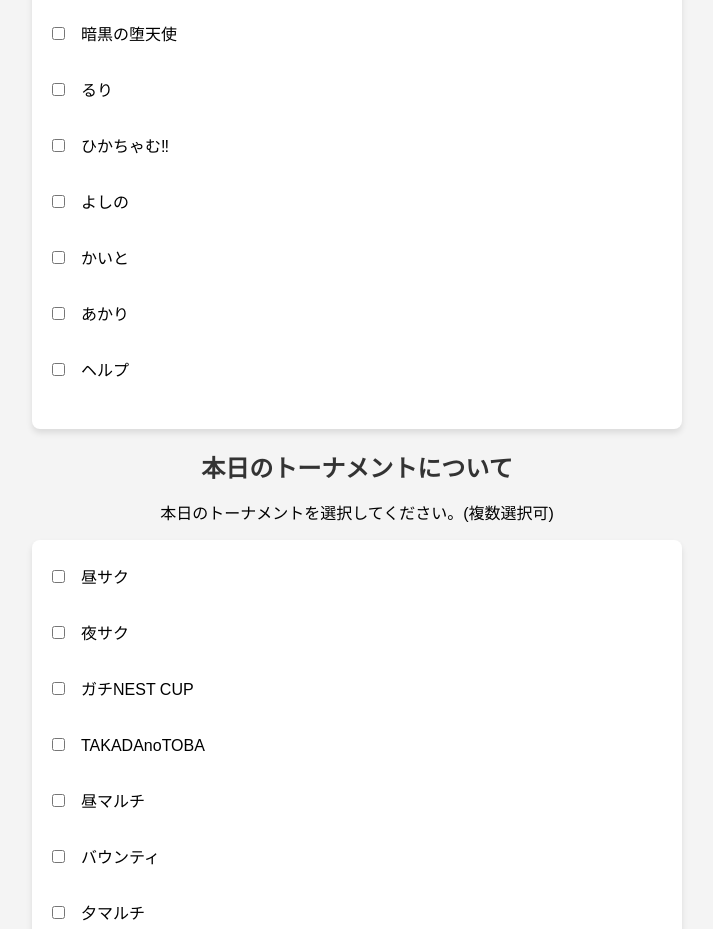
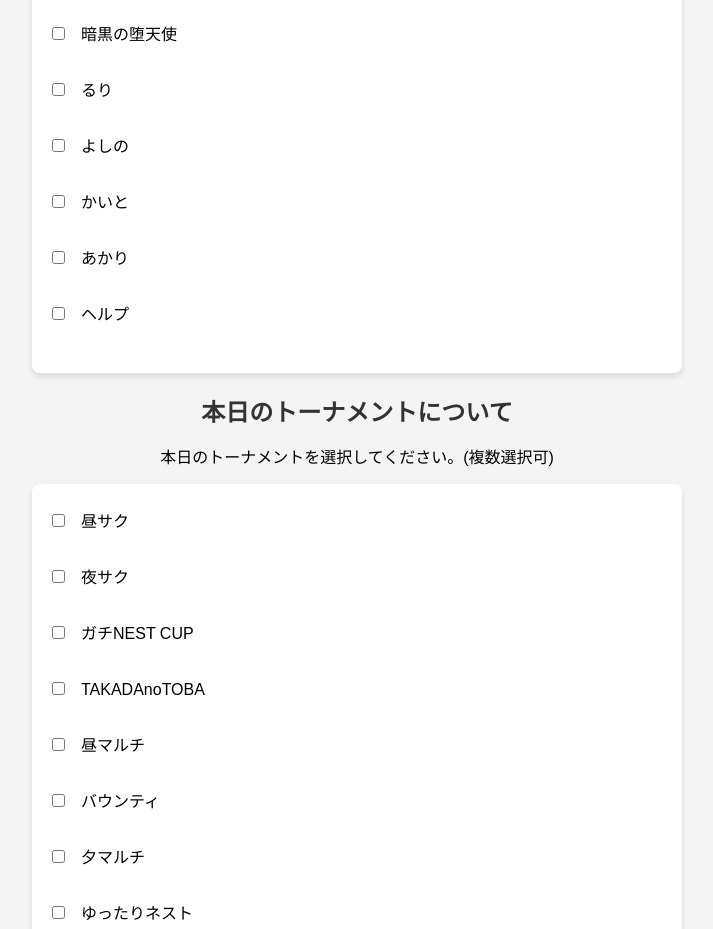
Before and after one commit to Yuki-shibanui/PokerNESTReport, a plain HTML site: page index.html in a window 1280 px wide. Shown: the part 1120-2049 px from the top of the page, without its empty margins (283-996 px from the left). Drawn offline with Linux system fonts and the light colour scheme.

Commit message:
ひかちゃむ‼削除

```diff
--- a/index.html
+++ b/index.html
@@ -222,11 +222,6 @@
         <label>
             <input type="checkbox"
             name="staffs" value="るり">　るり
-            </label><br>
-
-        <label>
-            <input type="checkbox"
-            name="staffs" value="ひかちゃむ‼">　ひかちゃむ‼
             </label><br>
 
         <label>
```
